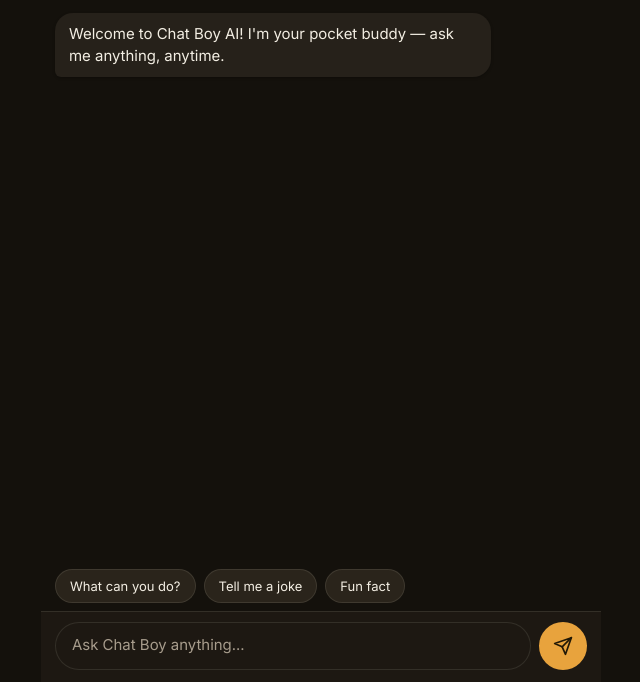
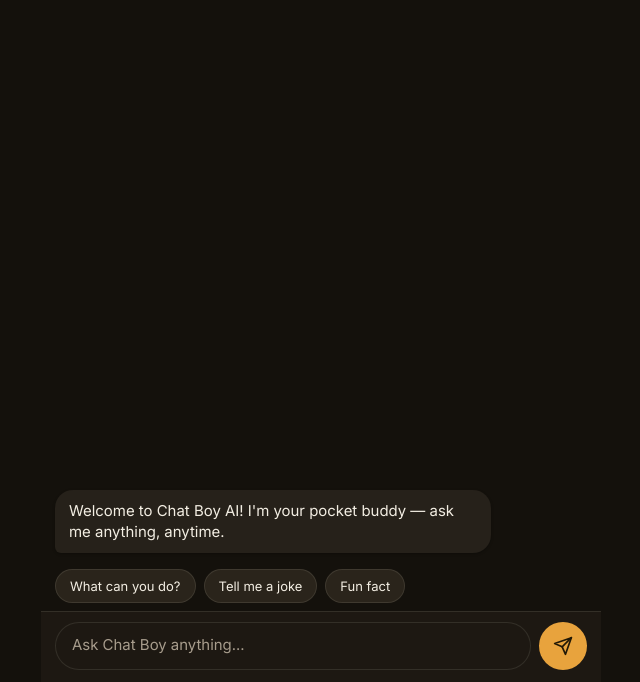
Before and after one commit to cid0980/Ai-bot, a website: page public/index.html in a window 1280 px wide. Shown: the part 118-800 px from the top of the page, without its empty margins (319-959 px from the left). Drawn offline with Linux system fonts and the light colour scheme.

Commit message:
Bottom-anchor chat messages above the input (WhatsApp-style)

```diff
--- a/public/index.html
+++ b/public/index.html
@@ -56,6 +56,7 @@
   .icon-btn:active { transform: scale(.92); }
   .hidden { display: none !important; }
   main#chat { flex: 1; overflow-y: auto; overflow-x: hidden; padding: 16px 14px; display: flex; flex-direction: column; gap: 10px; touch-action: pan-y; }
+  main#chat > :first-child { margin-top: auto; } /* bottom-anchored like every chat app */
   .msg { max-width: 82%; padding: 10px 14px; border-radius: 18px; font-size: 15px; line-height: 1.45; word-wrap: break-word; animation: pop .18s ease-out; }
   @keyframes pop { from { opacity: 0; transform: translateY(6px); } }
   .msg.bot { background: var(--bubble-bot); border-bottom-left-radius: 6px; align-self: flex-start; }
```
